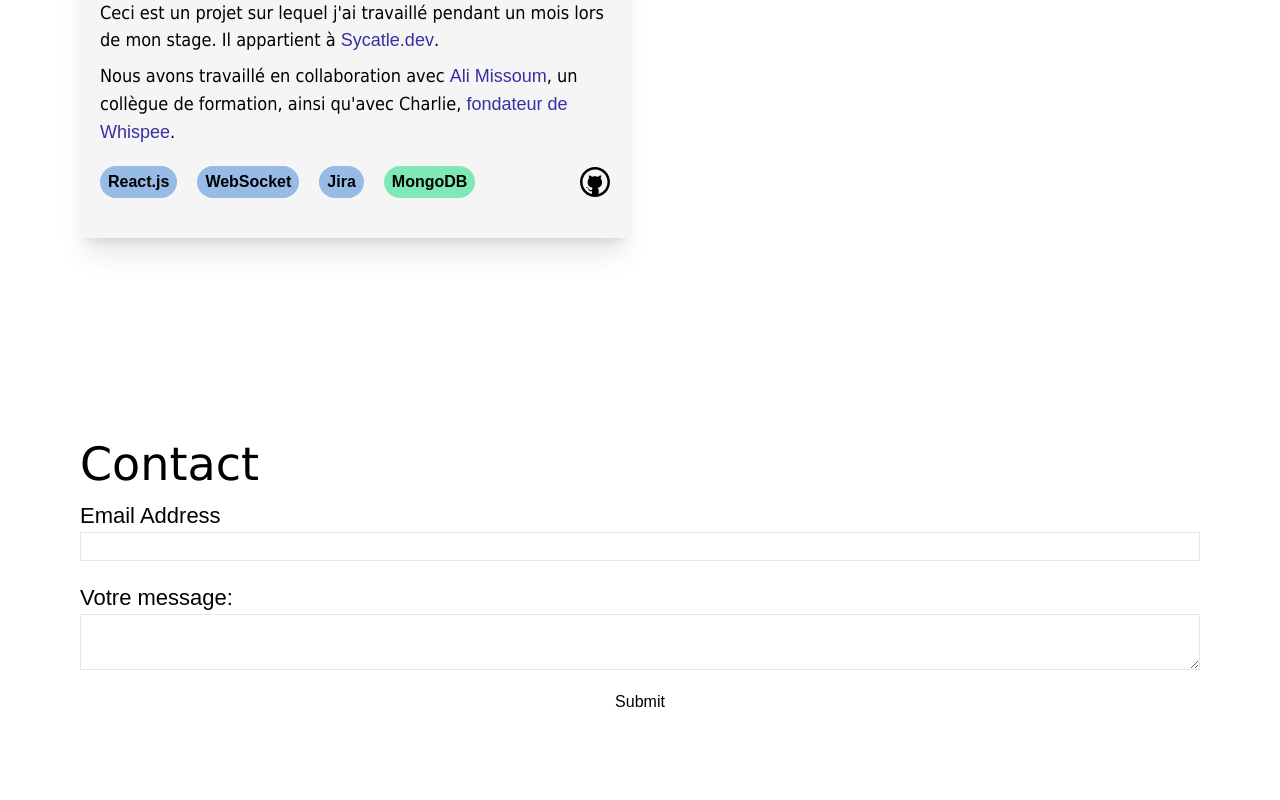
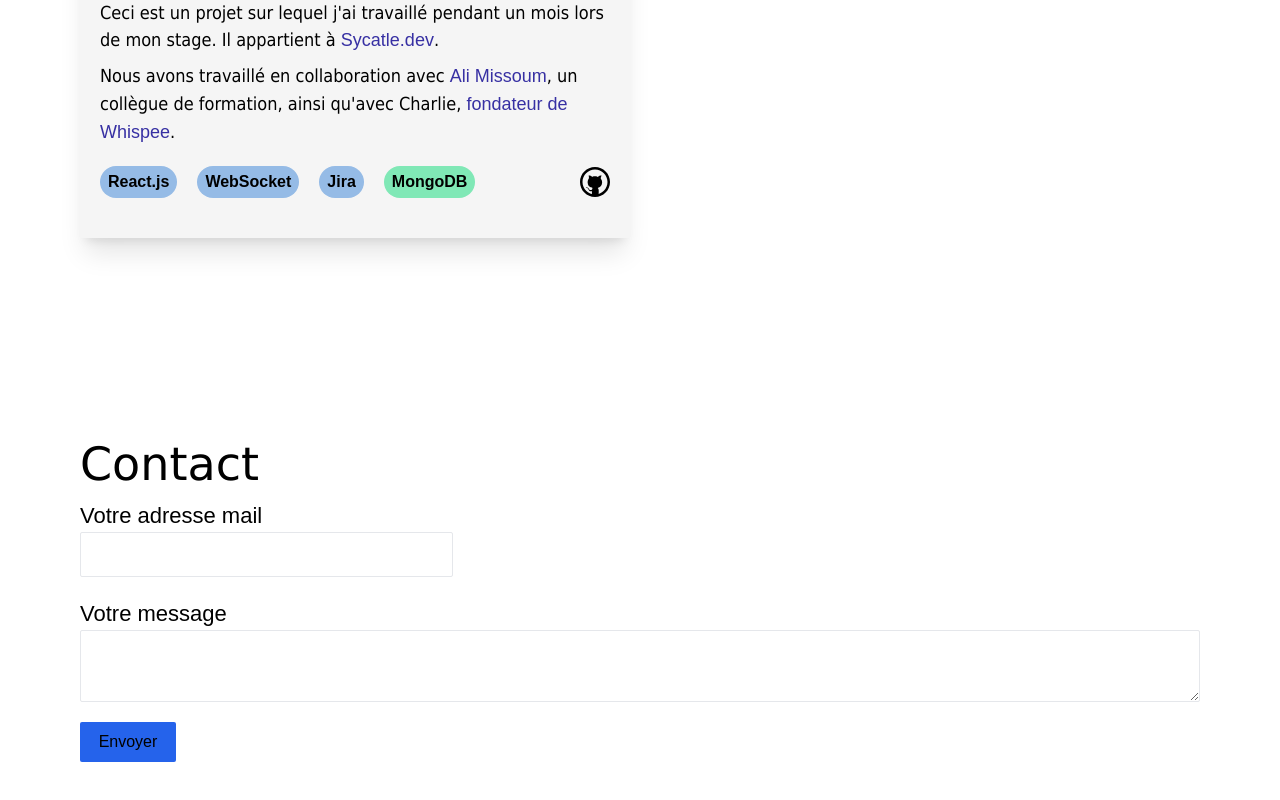
Before and after one commit to Azonesbz/vincentavez, a React (Vite) app in the folder client/: page / in a window 1280 px wide. Shown: the part 4463-5263 px from the top of the page. Built offline with nearby package versions, Linux system fonts and the light colour scheme; a web font is replaced by a local one.

Commit message:
added modal to contact submit form

```diff
--- a/client/src/components/contact/Contact.jsx
+++ b/client/src/components/contact/Contact.jsx
@@ -1,28 +1,54 @@
 import React from 'react';
 import { useForm, ValidationError } from '@formspree/react';
+import { useState } from 'react';
+import FormModal from '../modals/formModal';
+import { Link } from 'react-router-dom';
+
+function Success({ isOpen }) {
+    return (
+        <>
+            <FormModal isOpen={isOpen} width={'w-full'} height={'h-72'}>
+                <div className='h-full w-full flex flex-col items-center justify-center p-10'>
+                    <div className='flex flex-col items-center'>
+                        <h1 className="text-2xl text-center text-gray-900 dark:text-white">
+                            Votre message à été envoyé !
+                        </h1>
+                        <h1 className='text-center text-2xl'>
+                            Vous recevrez une réponse dans un délai de une semaine.
+                        </h1>
+                    </div>
+                    <a href="."
+                        className='bg-blue-700 text-xl rounded-full py-1 px-3 mt-2'
+                    >
+                        OK
+                    </a>
+                </div>
+            </FormModal>
+        </>
+    )
+}
 
 export default function Contact() {
-
     const [state, handleSubmit] = useForm("maygwjey");
-    if (state.succeeded) {
-        return <p>Thanks for joining!</p>;
-    }
 
     return (
         <>
-            <section className='py-24 container'>
+            <section className='py-24 container' id='contact'>
 
                 <h1>Contact</h1>
                 <form className='flex flex-col gap-5' onSubmit={handleSubmit}>
                     <div className='flex flex-col'>
                         <label htmlFor="email">
-                            Email Address
+                            Votre adresse mail
                         </label>
                         <input
-                            className='border'
+                            className='border w-1/3 outline-none py-2 px-2 rounded-sm invalid:text-red-500 valid:text-blue-600'
                             id="email"
                             type="email"
+                            minLength={5}
+                            maxLength={100}
                             name="email"
+
                         />
                         <ValidationError
                             prefix="Email"
@@ -32,10 +58,11 @@ export default function Contact() {
                     </div>
                     <div className='flex flex-col'>
                         <label htmlFor="email">
-                            Votre message:
+                            Votre message
                         </label>
                         <textarea
-                            className='border '
+                            className='border outline-none py-2 px-2 rounded-sm'
+                            minLength={5}
                             id="message"
                             name="message"
                         />
@@ -45,10 +72,12 @@ export default function Contact() {
                             errors={state.errors}
                         />
                     </div>
-                    <button type="submit" disabled={state.submitting}>
-                        Submit
+                    <button className='bg-blue-600 py-2 px-4 w-24 rounded-sm' type="submit" disabled={state.submitting}>
+                        Envoyer
                     </button>
                 </form>
+
+                <Success isOpen={state.succeeded} />
             </section>
         </>
     );
```
